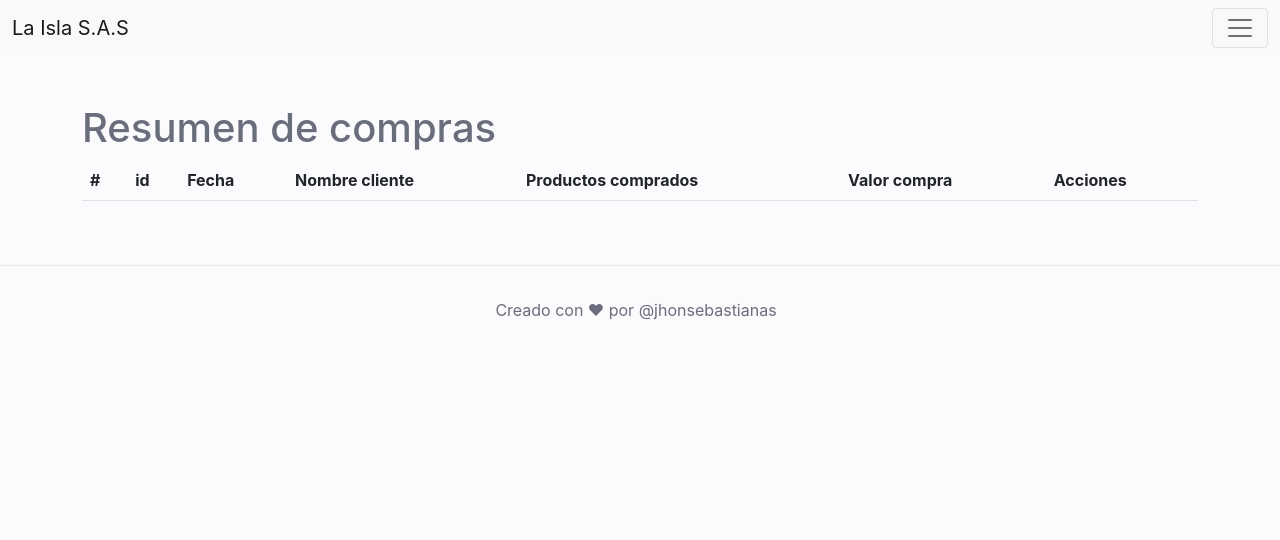
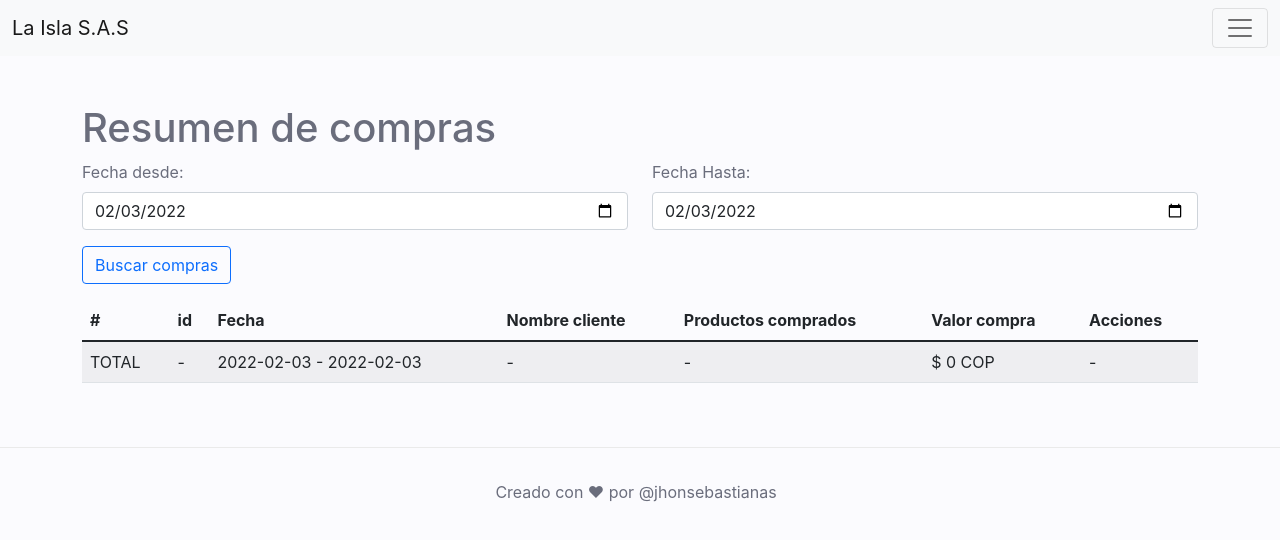
Before and after one commit to Segaretsu/SCI-La-Isla_frontend, a Next.js app: page /compras/resumen-compras in a window 1280 px wide. Shown: the top 540 px of the page. Built offline with nearby package versions, Linux system fonts and the light colour scheme; no server answers.

Commit message:
Se permite filtrar por fechas - 25/04/2022, 05:57 p.m.

```diff
--- a/src/modules/compras-clientes/views/resumen-compras/resumen-compras-view.jsx
+++ b/src/modules/compras-clientes/views/resumen-compras/resumen-compras-view.jsx
@@ -2,7 +2,7 @@ import CompraClienteServices from '@compras-clientes/services/compra-cliente-ser
 import ProductosServices from '@productos/services/productos-services';
 import moment from 'moment';
 import React, { useEffect, useState } from 'react';
-import { Button, Col, Container, Row, Table } from 'react-bootstrap';
+import { Button, Col, Container, Form, InputGroup, Row, Table } from 'react-bootstrap';
 import { FECHA } from '@config';
 import UTILS from '@core/utils/utils';
 import { useRouter } from 'next/router';
@@ -13,19 +13,47 @@ const ResumenComprasView = () => {
     const router = useRouter();
 
     const [listaCompras, setListaCompras] = useState([]);
+    const [fechaDesde, setFechaDesde] = useState("");
+    const [fechaHasta, setFechaHasta] = useState("");
 
-    const getResumenCompras = () => {
-        CompraClienteServices.getResumenCompras(null, (response) => {
+    const getResumenCompras = (fechaHoy) => {
+        const params = {
+            byFecha: true,
+            byFechaInicio: fechaHoy || fechaDesde,
+            byFechaFin: fechaHoy || fechaHasta,
+        }
+        CompraClienteServices.getResumenCompras(params, (response) => {
             if (response.status == 200 || response.status == 201) {
                 setListaCompras(response.data);
             }
         });
     }
 
+    const setFechaInicial = () => {
+        setFechaDesde(getFechaHoy());
+        setFechaHasta(getFechaHoy());
+    }
+
+    const getFechaHoy = () => {
+        const hoy = new Date();
+        return hoy.toISOString().substr(0, 10);
+    }
+
+    const onHandledChange = ({ target }) => {
+        const { value, name } = target;
+        if (name == "fechaDesde") {
+            setFechaDesde(value);
+        } else {
+            setFechaHasta(value);
+        }
+        console.log({ value, name })
+    }
+
     useEffect(() => {
         let mounted = true;
         if (mounted) {
-            getResumenCompras();
+            setFechaInicial();
+            getResumenCompras(getFechaHoy());
         }
         return () => mounted = false;
     }, [])
@@ -47,7 +75,23 @@ const ResumenComprasView = () => {
     return (
         <Container className='mt-5'>
             <h1>Resumen de compras</h1>
-
+            <Row>
+                <Col md={6}>
+                    <Form.Group>
+                        <Form.Label>Fecha desde:</Form.Label>
+                        <Form.Control onChange={onHandledChange} value={fechaDesde} type="date" id="fechaDesde" name="fechaDesde" />
+                    </Form.Group>
+                </Col>
+                <Col md={6}>
+                    <Form.Group>
+                        <Form.Label>Fecha Hasta:</Form.Label>
+                        <Form.Control onChange={onHandledChange} value={fechaHasta} type="date" id="fechaHasta" name="fechaHasta" />
+                    </Form.Group>
+                </Col>
+                <Col className='mt-3 mb-3' md={4}>
+                    <Button onClick={() => getResumenCompras()} variant='outline-primary'>Buscar compras</Button>
+                </Col>
+            </Row>
             <Table responsive
                 striped>
                 <thead>
@@ -62,6 +106,15 @@ const ResumenComprasView = () => {
                     </tr>
                 </thead>
                 <tbody>
+                    <tr>
+                        <td>TOTAL</td>
+                        <td>-</td>
+                        <td>{`${fechaDesde} - ${fechaHasta}`}</td>
+                        <td>-</td>
+                        <td>-</td>
+                        <td>{UTILS.formatoMoneda(listaCompras.map((compraActual) => { return compraActual.compra.valorTotal}).reduce((total, actual) => total += actual, 0))}</td>
+                        <td>-</td>
+                    </tr>
                     {listaCompras.map((compraActual, index) => {
                         const { compra, cliente, productos } = compraActual;
                         const clienteNombreCompleto = [cliente.primerNombre, cliente.segundoNombre, cliente.primerApellido, cliente.segundoApellido].join(' ');
--- a/src/pages/compra-cliente-sitio/editar/[idCompra].jsx
+++ b/src/pages/compra-cliente-sitio/editar/[idCompra].jsx
@@ -4,7 +4,7 @@ import CompraClienteServices from '@compras-clientes/services/compra-cliente-ser
 import MainLayout from 'src/layouts/main-layout';
 
 
-export async function getServerSideProps(context) {
+export async function getInitialProps(context) {
 
     const compraRequest = CompraClienteServices.getCompraByIdCompra(context?.params?.idCompra);
 
```
